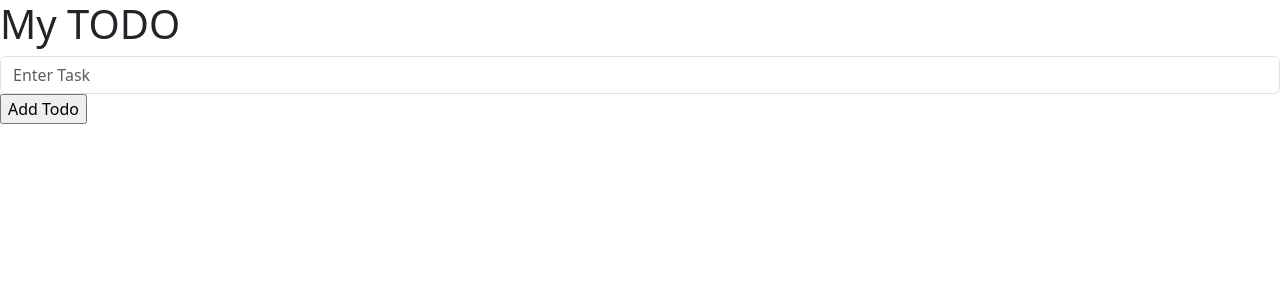
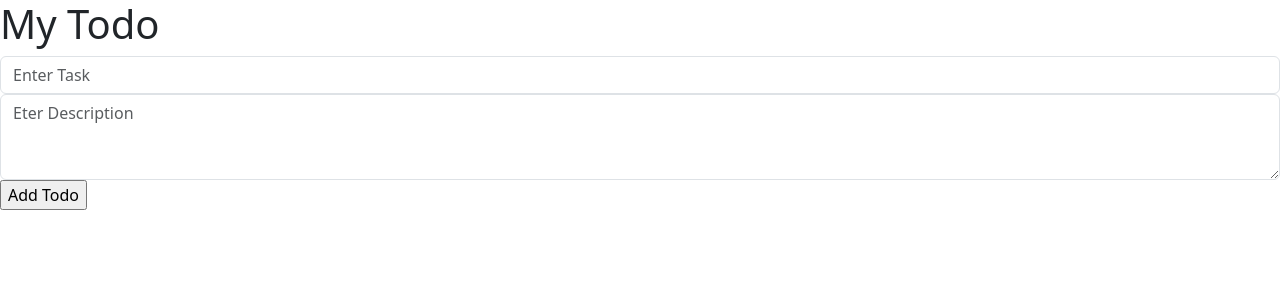
Before and after one commit to ErUmairWaseem/Forth-React-App, a React (Create React App) app: page / in a window 1280 px wide. Shown: the top 300 px of the page. Built offline with nearby package versions, Linux system fonts and the light colour scheme.

Commit message:
connection done

```diff
--- a/src/App.js
+++ b/src/App.js
@@ -1,43 +1,55 @@
 import { useState } from "react";
 
-function  App() {
-  return(
+function App() {
+  return (
     <>
-       <h1>My TODO</h1>
-       <MyToDo />
+    <h1>My Todo</h1>
+    <MyTodo/>
     </>
-
   );
 }
 
-function MyToDo() {
+function MyTodo() {
+  let [todo, setTodo] = useState({task: "", description: ""});
 
-
-  let[todo, setTodo] = useState({task : ""});
-
-  let handleTaskAction = (e) =>{
-    console.log(e.target);
-
-    let newTodo = {...todo, task: e.target.value}
+  let handleChangeTaskAction = (e) =>{
+    let newTodo ={...todo, task: e.target.value};
     setTodo(newTodo);
-
   };
 
-  let addTodoAction = () => {
-    alert (todo.task)
+  let handleChangeTaskDescriptionAction = (e) => {
+      //console.log(e.target);
+    let newTodo ={...todo, description: e.target.value};
+    setTodo(newTodo);
   };
 
+  let addTodoAction = async () => {
+    console.log(todo);
+    //alert(todo.task + todo.description);
 
-  return(
+    let url = `http://localhost:4000/addtodo?task=${todo.task}description=${todo.description}`
+    await fetch(url);
+  };
+  return (
     <>
+
       <input
       className="form-control"
       type="text"
       placeholder="Enter Task"
       value={todo.task}
-      onChange={handleTaskAction}
+      onChange={handleChangeTaskAction}
       />
-      {/* <input className="form-control" type="text" placeholder="Enter Discription"/> */}
+
+      <textarea
+      className="form-control"
+      cols="30"
+      rows="3"
+      placeholder="Eter Description"
+      value={todo.description}
+      onChange={handleChangeTaskDescriptionAction}
+      ></textarea>
+
       <input type="button" value="Add Todo" onClick={addTodoAction}/>
     </>
   );
```
